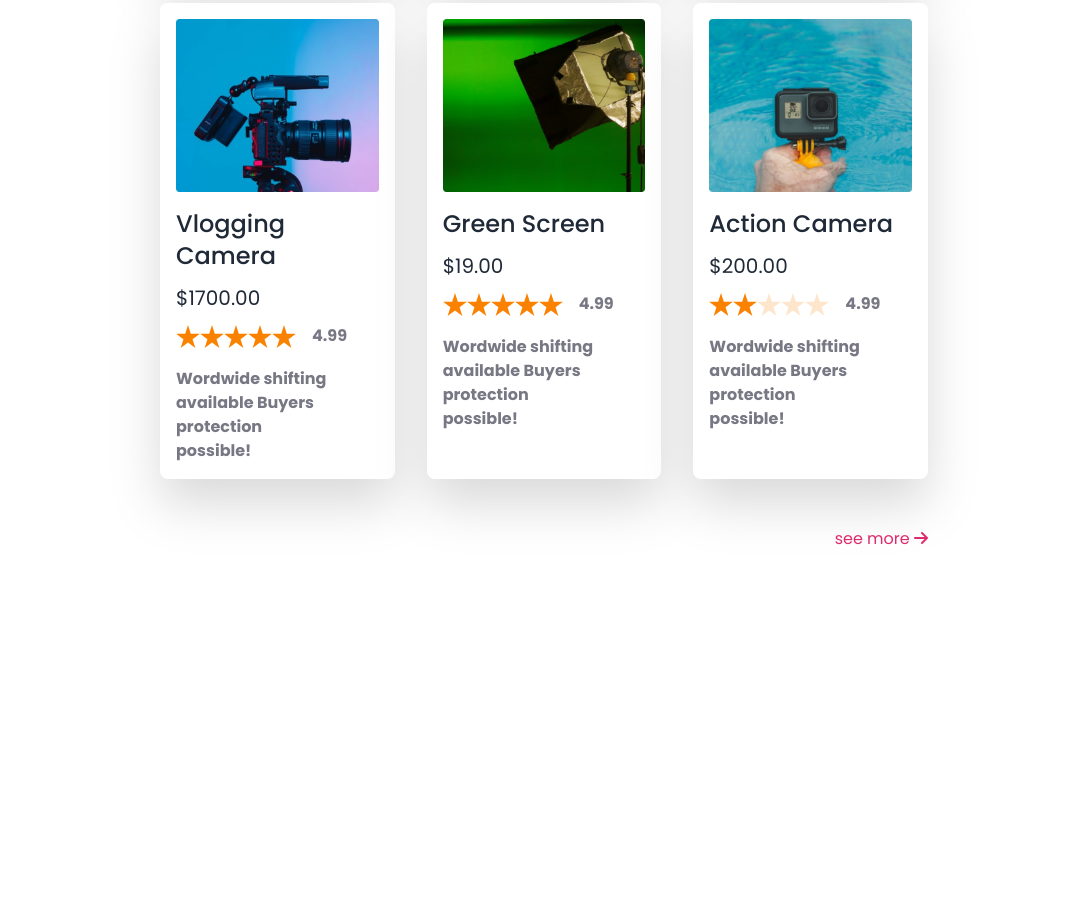
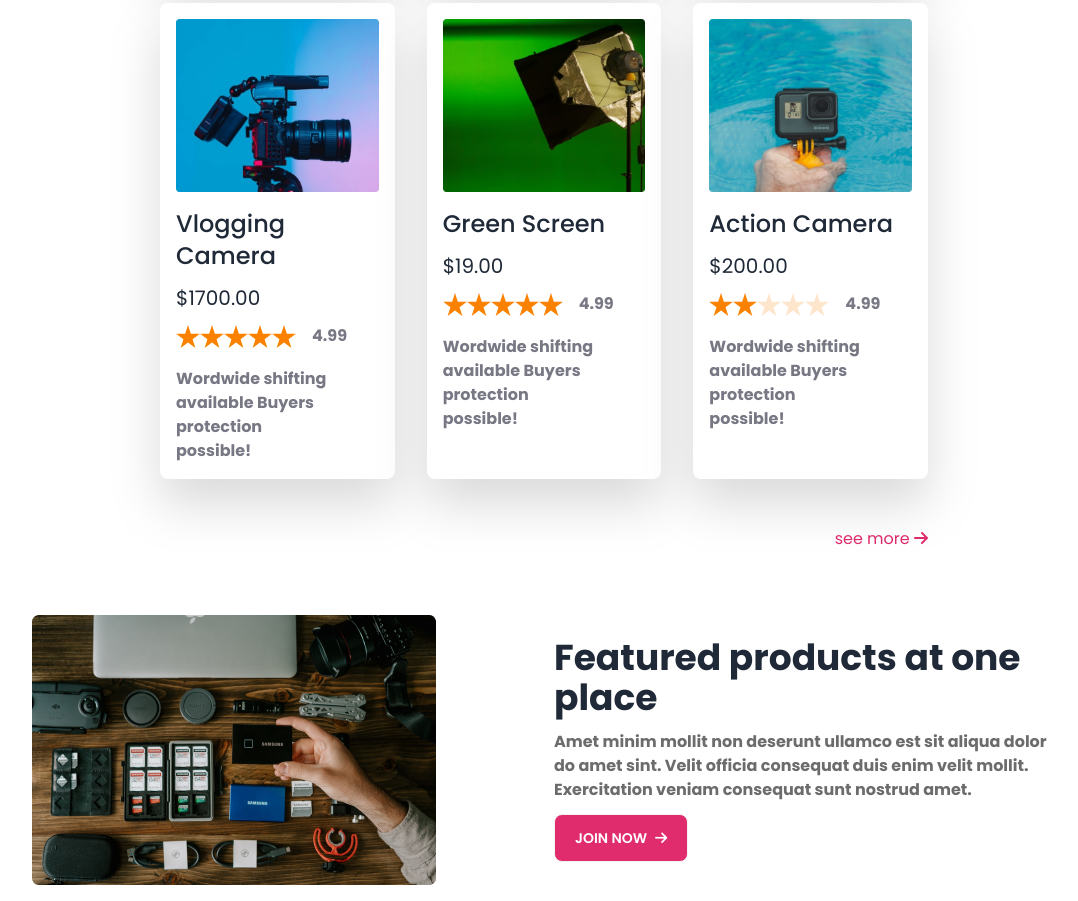
Before and after one commit to sarkarniloy102/Influencer_gear, a plain HTML site: page index.html in a window 1280 px wide. Shown: the part 1614-2515 px from the top of the page, without its empty margins (96-1174 px from the left). Before the commit the page ends 2217 px from the top, so only its background shows below. Drawn offline with nearby package versions, Linux system fonts and the light colour scheme.

Commit message:
featured products section

```diff
--- a/index.html
+++ b/index.html
@@ -298,6 +298,25 @@
         </section>
         <!-- Popular Collection section end -->
 
+        <!-- featured product section start -->
+        <section class="flex flex-col gap-5 lg:flex-row justify-between items-center mt-16">
+            <div class="flex-1">
+                <img src="images/gear.png" alt="">
+            </div>
+            <div class="flex-1 space-y-3">
+                <h3 class="text-4xl font-bold">Featured products at one place</h3>
+                <p class="font-bold text-[#6C6C6C]">
+                    Amet minim mollit non deserunt ullamco est sit aliqua dolor do amet sint. Velit officia consequat
+                    duis enim velit mollit. Exercitation veniam consequat sunt nostrud amet.
+                </p>
+                <button class="btn bg-primary-clr text-white px-5">
+                    Join Now
+                    <i class="fa-solid fa-arrow-right"></i>
+                </button>
+            </div>
+        </section>
+        <!-- featured product section end -->
+
     </main>
     <!-- main part end -->
     <!-- footer part start -->
```
